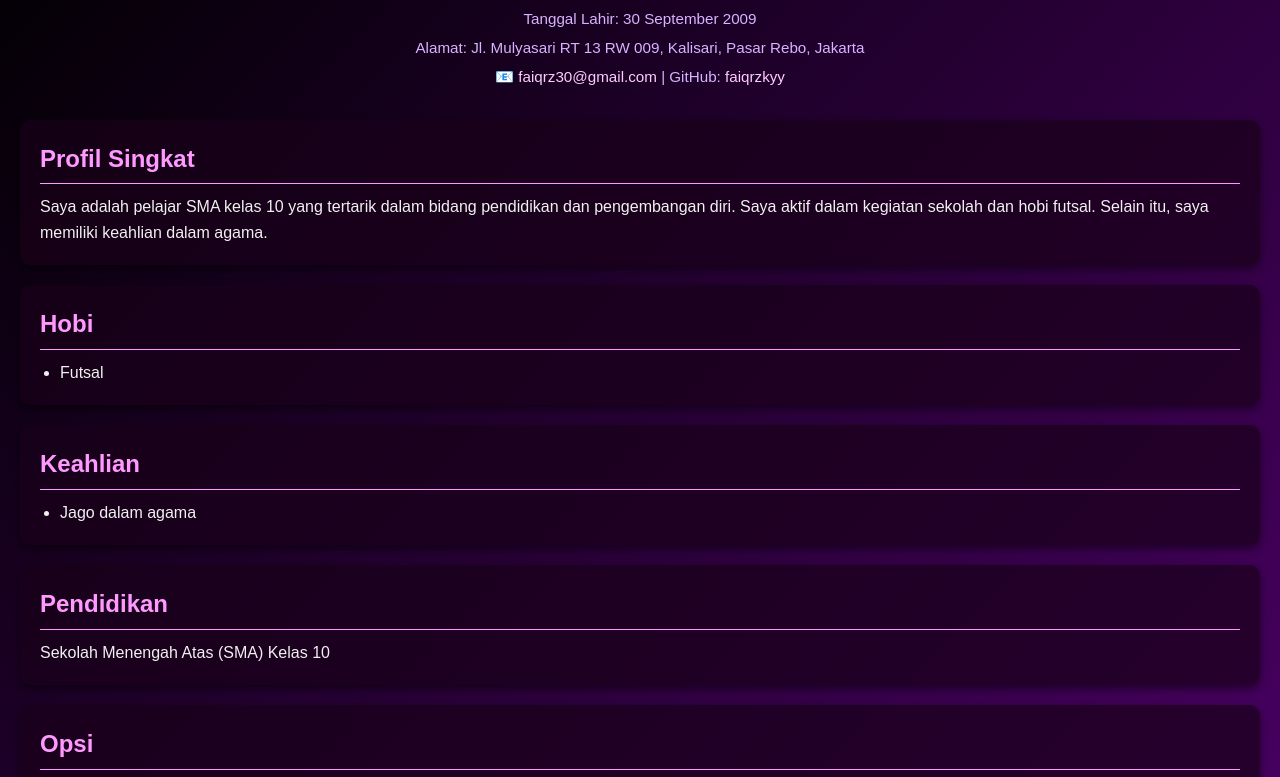
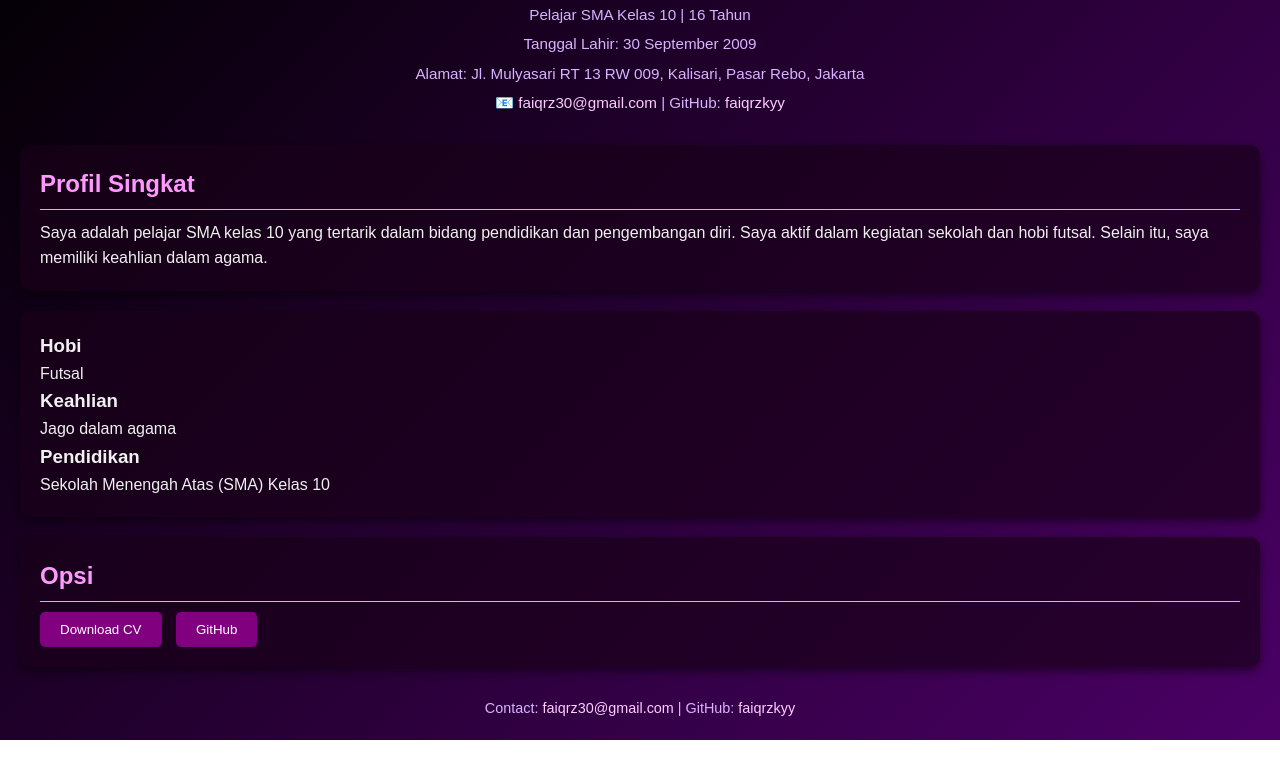
Before and after one commit to faiqrzkyy/Portofoliofaiqrizky, a plain HTML site: page index.html in a window 1280 px wide. Shown: the part 114-891 px from the top of the page. After the commit the page ends 854 px from the top, so only its background shows below. Drawn offline with Linux system fonts and the light colour scheme.

Commit message:
index.html

```diff
--- a/index.html
+++ b/index.html
@@ -7,9 +7,13 @@
     <link rel="stylesheet" href="style.css">
 </head>
 <body>
+    <div class="container">
         <header>
+            <div class="profile-img">
+                <img src="profile.jpg" alt="Faiq Rizky Zahran">
+            </div>
             <h1>Faiq Rizky Zahran</h1>
-        <p>Pelajar SMA Kelas 10 | 16 Tahun</p>
+            <p class="sub-title">Pelajar SMA Kelas 10 | 16 Tahun</p>
             <p>Tanggal Lahir: 30 September 2009</p>
             <p>Alamat: Jl. Mulyasari RT 13 RW 009, Kalisari, Pasar Rebo, Jakarta</p>
             <p>
@@ -25,26 +29,22 @@
                 Saya aktif dalam kegiatan sekolah dan hobi futsal. Selain itu, saya memiliki keahlian dalam agama.</p>
             </section>
 
-        <section>
-            <h2>Hobi</h2>
-            <ul>
-                <li>Futsal</li>
-            </ul>
+            <section class="card-section">
+                <div class="card">
+                    <h3>Hobi</h3>
+                    <p>Futsal</p>
+                </div>
+                <div class="card">
+                    <h3>Keahlian</h3>
+                    <p>Jago dalam agama</p>
+                </div>
+                <div class="card">
+                    <h3>Pendidikan</h3>
+                    <p>Sekolah Menengah Atas (SMA) Kelas 10</p>
+                </div>
             </section>
 
-        <section>
-            <h2>Keahlian</h2>
-            <ul>
-                <li>Jago dalam agama</li>
-            </ul>
-        </section>
-
-        <section>
-            <h2>Pendidikan</h2>
-            <p>Sekolah Menengah Atas (SMA) Kelas 10</p>
-        </section>
-
-        <section>
+            <section class="cta-section">
                 <h2>Opsi</h2>
                 <button onclick="window.location.href='CV_Faiq_Rizky.pdf'">Download CV</button>
                 <button onclick="window.location.href='https://github.com/faiqrzkyy'">GitHub</button>
@@ -54,5 +54,6 @@
         <footer>
             <p>Contact: <a href="mailto:faiqrz30@gmail.com">faiqrz30@gmail.com</a> | GitHub: <a href="https://github.com/faiqrzkyy" target="_blank">faiqrzkyy</a></p>
         </footer>
+    </div>
 </body>
 </html>
```
Lines whose indentation alone changed are shown as unchanged.
